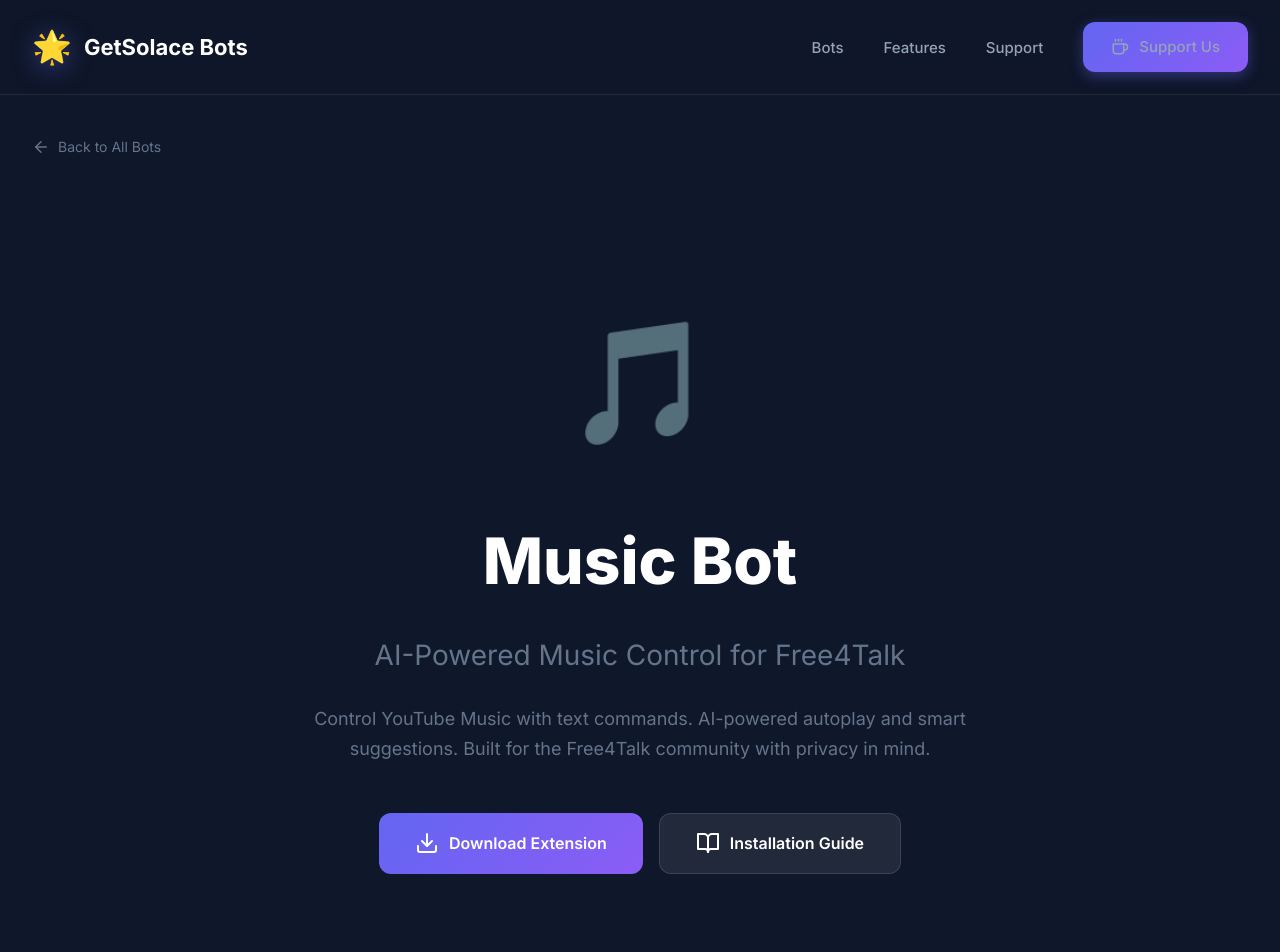
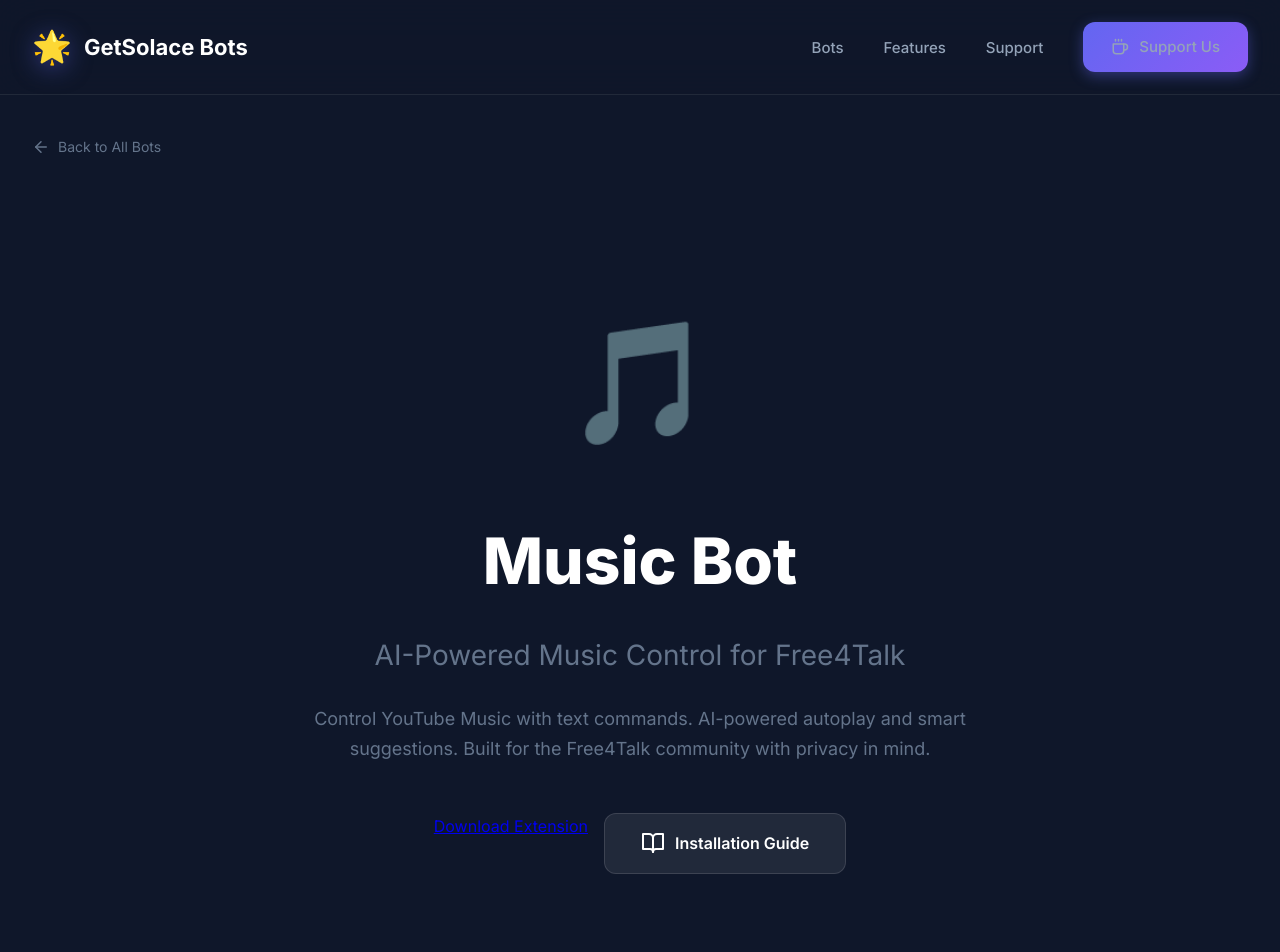
Before and after one commit to itsLohit/free4talk-bots-landing-page, a React (Vite) app in the folder free4talk-bots/: page /free4talk-bots-landing-page/bots/music-bot in a window 1280 px wide. Shown: the top 952 px of the page. Built offline with nearby package versions, Linux system fonts and the light colour scheme.

Commit message:
Fix download link path

```diff
--- a/free4talk-bots/src/data/bots.js
+++ b/free4talk-bots/src/data/bots.js
@@ -19,7 +19,7 @@
     rating: 4.9,
     category: 'Entertainment',
     tags: ['Music', 'AI', 'Command Control'],
-    downloadLink: '/downloads/music-bot.zip',
+    downloadLink: 'downloads/music-bot-extension.zip',
     docsLink: '/bots/music-bot',
     color: 'linear-gradient(135deg, #1e293b 0%, #334155 100%)'  // Professional dark slate
   },
--- a/free4talk-bots/src/pages/MusicBot.jsx
+++ b/free4talk-bots/src/pages/MusicBot.jsx
@@ -26,14 +26,18 @@
           </p>
 
           <div className="bot-hero-actions">
-            <a href="/downloads/music-bot-extension.zip" className="btn btn-primary btn-large">
-              <Download size={24} />
-              Download Extension
-            </a>
-            <Link to="/bots/music-bot/install" className="btn btn-secondary btn-large">
+            <a
+            href="downloads/music-bot-extension.zip"
+            download
+            className="download-btn"
+          >
+            <i className="fas fa-download"></i> Download Extension
+          </a>
+
+            <a href="/bots/music-bot/install" className="btn btn-secondary btn-large">
               <BookOpen size={24} />
               Installation Guide
-            </Link>
+            </a>
           </div>
 
           <div className="bot-hero-stats">
--- a/free4talk-bots/vite.config.js
+++ b/free4talk-bots/vite.config.js
@@ -4,4 +4,5 @@
 export default defineConfig({
   plugins: [react()],
   base: 'free4talk-bots-landing-page',  // Replace REPO_NAME with your actual repo name!
+  publicDir: 'public',
 })
```
